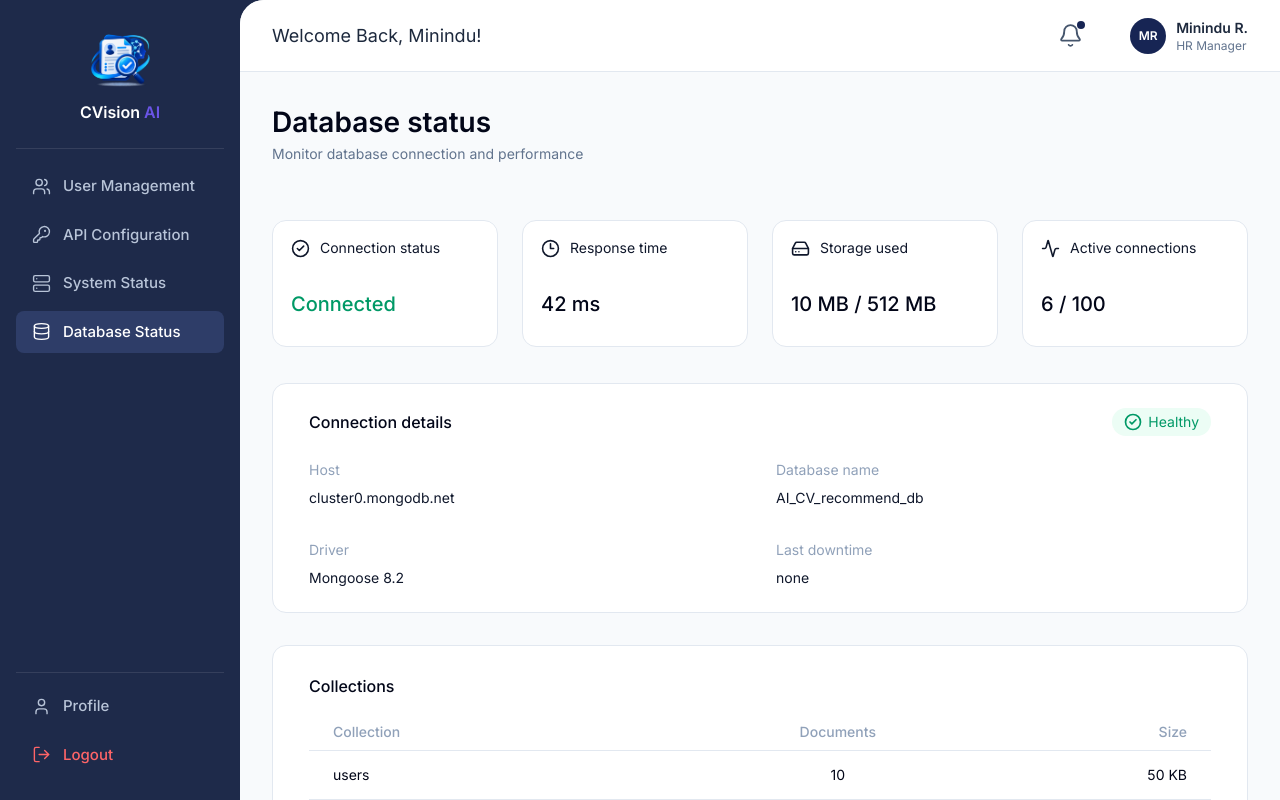
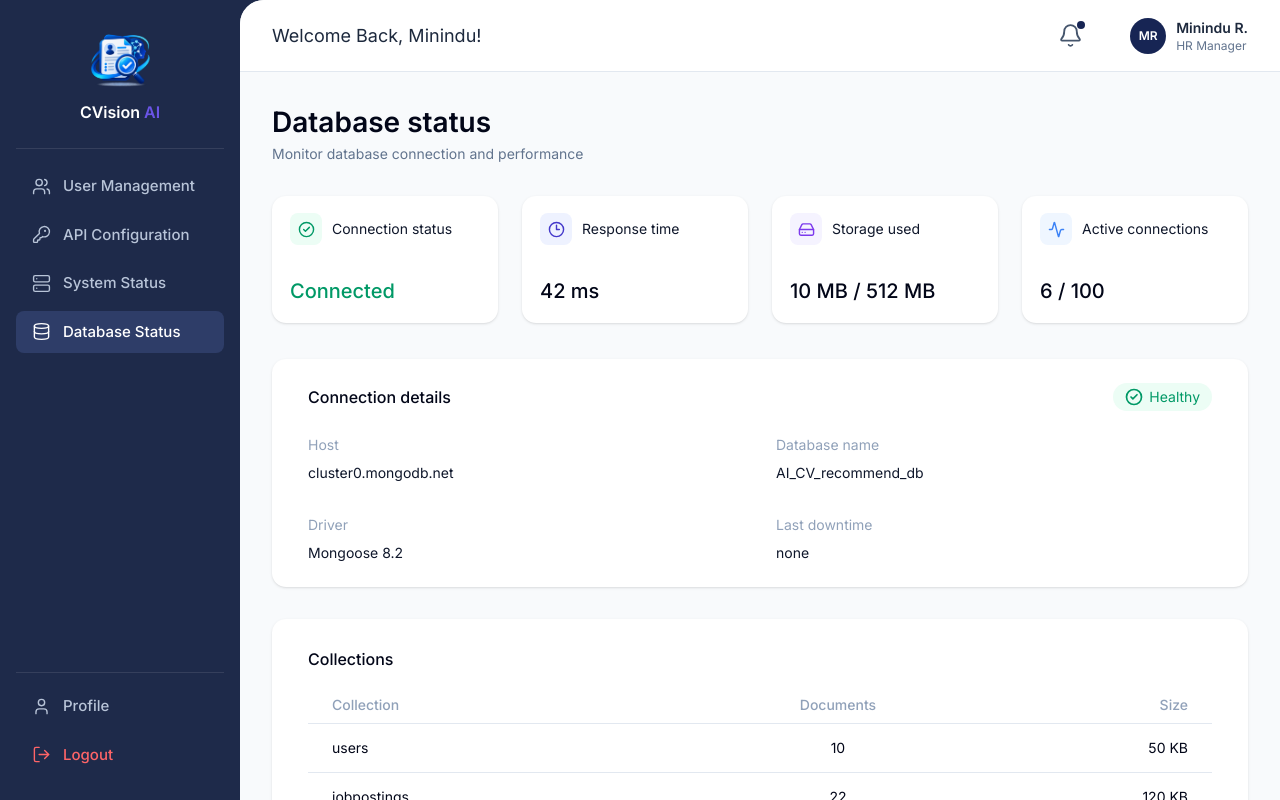
Before and after one commit to mininduRajapaksha/AI-CV-Screening-and-Recommendation, a React (Vite) app in the folder frontend/: page /admin/database-status in a window 1280 px wide. Shown: the top 800 px of the page. Built offline with nearby package versions, Linux system fonts and the light colour scheme.

Commit message:
redesign

```diff
--- a/frontend/src/pages/Admin/DatabaseStatus.jsx
+++ b/frontend/src/pages/Admin/DatabaseStatus.jsx
@@ -11,10 +11,30 @@ const databaseMetrics = [
     value: "Connected",
     icon: CheckCircle2,
     valueClass: "text-emerald-600",
+    iconBg: "#ECFDF5",
+    iconColor: "text-emerald-600",
   },
-  { label: "Response time", value: "42 ms", icon: Clock3 },
-  { label: "Storage used", value: "10 MB / 512 MB", icon: HardDrive },
-  { label: "Active connections", value: "6 / 100", icon: Activity },
+  {
+    label: "Response time",
+    value: "42 ms",
+    icon: Clock3,
+    iconBg: "#EEF2FF",
+    iconColor: "text-[#4338CA]",
+  },
+  {
+    label: "Storage used",
+    value: "10 MB / 512 MB",
+    icon: HardDrive,
+    iconBg: "#F5F3FF",
+    iconColor: "text-[#7C3AED]",
+  },
+  {
+    label: "Active connections",
+    value: "6 / 100",
+    icon: Activity,
+    iconBg: "#EFF6FF",
+    iconColor: "text-[#3B82F6]",
+  },
 ];
 
 const collections = [
@@ -28,7 +48,7 @@ export default function DatabaseStatus() {
   return (
     <div className="w-full pb-8 text-slate-950">
         {/*Header*/}
-      <div className="mb-14">
+      <div className="mb-8">
         <h1 className="text-[28px] font-semibold leading-9">Database status</h1>
         <p className="mt-1 text-sm text-slate-500">
           Monitor database connection and performance
@@ -37,13 +57,18 @@ export default function DatabaseStatus() {
 
         {/*Status cards*/}
       <section className="mb-9 grid grid-cols-1 gap-6 sm:grid-cols-2 xl:grid-cols-4">
-        {databaseMetrics.map(({ label, value, icon: Icon, valueClass = "text-slate-950" }) => (
+        {databaseMetrics.map(({ label, value, icon: Icon, valueClass = "text-slate-950", iconBg, iconColor }) => (
           <article
             key={label}
-            className="h-[127px] rounded-[14px] border border-slate-200 bg-white px-[18px] py-[17px]"
+            className="h-[127px] rounded-[14px] bg-white px-[18px] py-[17px] shadow-sm"
           >
             <div className="flex items-center gap-2.5 text-sm text-slate-900">
-              <Icon size={19} strokeWidth={2} />
+              <div
+                className="flex h-8 w-8 items-center justify-center rounded-lg"
+                style={{ backgroundColor: iconBg }}
+              >
+                <Icon size={17} strokeWidth={2} className={iconColor} />
+              </div>
               <span>{label}</span>
             </div>
             <p className={`mt-8 text-xl font-medium ${valueClass}`}>{value}</p>
@@ -52,7 +77,7 @@ export default function DatabaseStatus() {
       </section>
 
         {/*DB Connection details*/}
-      <section className="mb-8 rounded-[14px] border border-slate-200 bg-white px-9 py-6">
+      <section className="mb-8 rounded-[14px] bg-white px-9 py-6 shadow-sm">
         <div className="flex items-center justify-between gap-4">
           <h2 className="text-base font-medium">Connection details</h2>
           <span className="inline-flex items-center gap-1.5 rounded-full bg-emerald-50 px-3 py-1 text-sm text-emerald-600">
@@ -70,7 +95,7 @@ export default function DatabaseStatus() {
       </section>
 
         {/*Database collections*/}
-      <section className="rounded-[14px] border border-slate-200 bg-white px-9 py-7">
+      <section className="rounded-[14px] bg-white px-9 py-7 shadow-sm">
         <h2 className="text-base font-medium">Collections</h2>
         <div className="mt-6 overflow-x-auto">
           <table className="w-full min-w-[520px] border-collapse text-sm">
--- a/frontend/src/pages/Admin/UserManagement.jsx
+++ b/frontend/src/pages/Admin/UserManagement.jsx
@@ -1,4 +1,4 @@
-import { use, useMemo, useState } from "react";
+import { useMemo, useState } from "react";
 import {
   Users,
   UserCheck,
@@ -14,6 +14,7 @@ import {
   ChevronRight,
   AlertTriangle,
 } from "lucide-react";
+
 
 const initialUsers = [
   {
@@ -259,7 +260,9 @@ function UserManagement() {
           value={totalUsers}
           description="Registered users"
           icon={Users}
-          iconColor="text-[#19295F]"
+          iconBg="#EEF2FF"
+          iconColor="text-[#4338CA]"
+          valueColor="text-[#4338CA]"
         />
 
         {/* ACTIVE USERS */}
@@ -269,6 +272,7 @@ function UserManagement() {
           value={activeUsers}
           description="Currently active"
           icon={UserCheck}
+          iconBg="#ECFDF5"
           iconColor="text-green-600"
           valueColor="text-green-600"
         />
@@ -280,6 +284,7 @@ function UserManagement() {
           value={inactiveUsers}
           description="Currently inactive"
           icon={UserX}
+          iconBg="#FEF2F2"
           iconColor="text-red-500"
           valueColor="text-red-500"
         />
@@ -291,7 +296,9 @@ function UserManagement() {
           value={adminUsers}
           description="System administrator"
           icon={ShieldCheck}
+          iconBg="#F5F3FF"
           iconColor="text-[#19295F]"
+          valueColor="text-[#19295F]"
         />
 
       </div>
@@ -314,7 +321,7 @@ function UserManagement() {
             value={searchTerm}
             onChange={handleSearch}
             placeholder="Search by name or email"
-            className="h-[50px] w-full rounded-lg border border-slate-200 bg-white pl-11 pr-4 text-sm text-slate-900 outline-none placeholder:text-slate-400 focus:border-blue-500"
+            className="h-[45px] w-full rounded-lg border border-slate-200 bg-white pl-11 pr-4 text-sm text-slate-900 outline-none placeholder:text-slate-400 focus:border-blue-500 shadow-sm"
           />
 
         </div>
@@ -326,7 +333,7 @@ function UserManagement() {
           <select
             value={statusFilter}
             onChange={handleStatusFilter}
-            className="h-[50px] w-[134px] appearance-none rounded-lg border border-slate-200 bg-white px-4 pr-9 text-sm text-slate-900 outline-none focus:border-blue-500"
+            className="h-[45px] w-[134px] appearance-none rounded-lg border border-slate-200 bg-white px-4 pr-9 text-sm text-slate-900 outline-none focus:border-blue-500 shadow-sm"
           >
             <option value="All">Status</option>
             <option value="Active">Active</option>
@@ -344,7 +351,7 @@ function UserManagement() {
 
       {/* users table */}
 
-      <div className="overflow-visible rounded-[14px] border border-slate-200 bg-white">
+      <div className="overflow-visible rounded-[14px] border border-slate-200 bg-white shadow-sm">
 
         <div className="overflow-x-auto">
 
@@ -767,17 +774,20 @@ function StatCard({
   description,
   icon: Icon,
   iconColor,
+  iconBg,
   valueColor = "text-[#19295F]",
 }) {
   return (
-    <div className="h-[132px] rounded-[14px] border border-slate-200 bg-white px-5 py-4">
+    <div className="flex h-[140px] flex-col justify-between rounded-[14px] bg-white px-5 py-4 shadow-sm">
 
       <div className="flex items-center gap-2">
 
-        <Icon
-          size={22}
-          className={iconColor}
-        />
+        <div className="flex p-2 items-center justify-center rounded-xl" style={{ backgroundColor: iconBg }}>
+          <Icon
+            size={20}
+            className={iconColor}
+          />
+        </div>
 
         <span className="text-sm text-slate-700">
           {title}
@@ -785,13 +795,11 @@ function StatCard({
 
       </div>
 
-      <div
-        className={`mt-5 text-[20px] font-medium ${valueColor}`}
-      >
+      <span className={`ml-12 text-[20px] font-medium ${valueColor}`}>
         {value}
-      </div>
+      </span>
 
-      <p className="mt-4 text-xs text-slate-900">
+      <p className="text-xs text-slate-400">
         {description}
       </p>
 
--- a/frontend/src/pages/CVUpload.jsx
+++ b/frontend/src/pages/CVUpload.jsx
@@ -279,7 +279,7 @@ export default function CVUpload() {
         <button
           type="button"
           onClick={handleBrowse}
-          className="h-[38px] rounded-lg bg-[#19295F] px-6 text-[13px] font-medium text-white transition hover:bg-blue-900"
+          className="h-[38px] rounded-lg cursor-pointer bg-[#19295F] px-6 text-[13px] font-medium text-white transition hover:bg-blue-900"
         >
           Browse Files
         </button>
```
Also changed, not shown: frontend/src/pages/Profile.jsx (+45 -4 lines).
